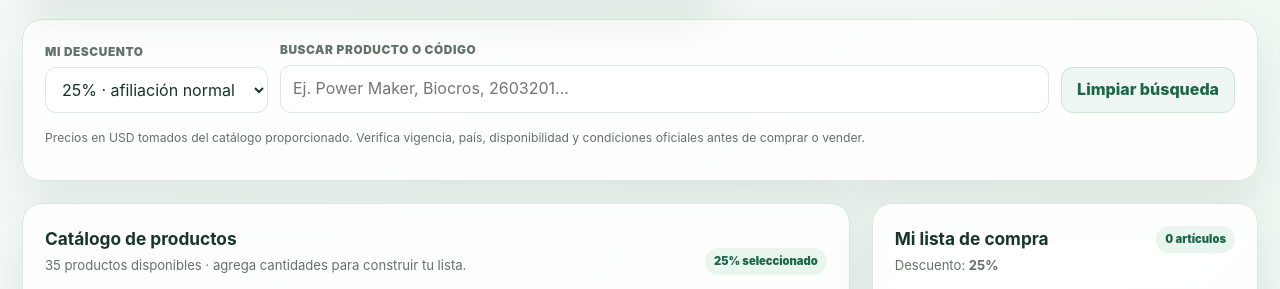
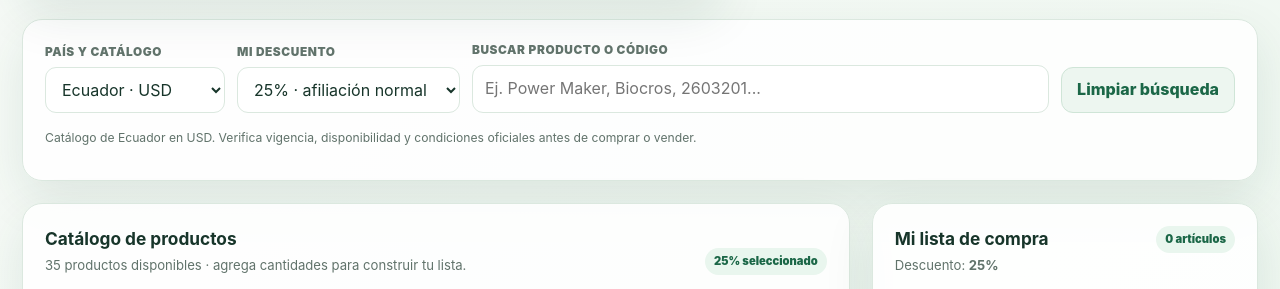
Before and after one commit to hamiltongranillo10/Networker, a plain HTML site: page index.html in a window 1280 px wide. Both pictures are taken after typing "name@example.com" into the empty fields and a click on the button "Entrar a mi calculadora". Shown: the part 444-733 px from the top of the page. Drawn offline with Linux system fonts and the light colour scheme.

Commit message:
Update index.html

```diff
--- a/index.html
+++ b/index.html
@@ -48,7 +48,7 @@
         <div class="hero-stat"><h3>Tu resumen de hoy</h3><div class="stat-grid"><div class="stat"><strong id="heroPoints">0</strong><span>puntos seleccionados</span></div><div class="stat"><strong id="heroItems">0</strong><span>unidades</span></div><div class="stat"><strong id="heroCost">$0.00</strong><span>inversión</span></div><div class="stat"><strong id="heroProfit">$0.00</strong><span>ganancia estimada</span></div></div></div>
       </section>
 
-      <section class="panel" style="margin-bottom:22px"><div class="controls"><div class="field"><label for="discountSelect">Mi descuento</label><select id="discountSelect"><option value="25">25% · afiliación normal</option><option value="30">30% · Kit Emprendedor</option><option value="35">35% · nivel avanzado</option><option value="40">40% · nivel avanzado</option></select></div><div class="field search-field"><label for="searchInput">Buscar producto o código</label><input id="searchInput" type="search" placeholder="Ej. Power Maker, Biocros, 2603201..."></div><button class="btn btn-secondary" id="clearSearch">Limpiar búsqueda</button></div><p class="notice">Precios en USD tomados del catálogo proporcionado. Verifica vigencia, país, disponibilidad y condiciones oficiales antes de comprar o vender.</p></section>
+      <section class="panel" style="margin-bottom:22px"><div class="controls"><div class="field"><label for="countrySelect">País y catálogo</label><select id="countrySelect"><option value="EC">Ecuador · USD</option><option value="AR">Argentina · ARS</option></select></div><div class="field"><label for="discountSelect">Mi descuento</label><select id="discountSelect"><option value="25">25% · afiliación normal</option><option value="30">30% · Kit Emprendedor</option><option value="35">35% · nivel avanzado</option><option value="40">40% · nivel avanzado</option></select></div><div class="field search-field"><label for="searchInput">Buscar producto o código</label><input id="searchInput" type="search" placeholder="Ej. Power Maker, Biocros, 2603201..."></div><button class="btn btn-secondary" id="clearSearch">Limpiar búsqueda</button></div><p class="notice" id="countryNote">Catálogo de Ecuador en dólares estadounidenses (USD). Verifica vigencia, país, disponibilidad y condiciones oficiales antes de comprar o vender.</p></section>
 
       <section class="workspace">
         <div class="panel"><div class="panel-head"><div><h3>Catálogo de productos</h3><p class="panel-sub"><span id="resultCount">0</span> productos disponibles · agrega cantidades para construir tu lista.</p></div><span class="badge" id="discountBadge">25% seleccionado</span></div><div class="product-table-wrap"><table class="product-table"><thead><tr><th>Producto</th><th>Puntos</th><th>Tu costo</th><th>PVP</th><th>Ganancia/u.</th><th>Cantidad</th><th></th></tr></thead><tbody id="productRows"></tbody></table></div><div id="dataWarnings" class="warning hidden"></div></div>
@@ -98,27 +98,66 @@
       ["3875700","UZO SUPREME, CAJA CON 30 SACHETS",166,80.26,74.91,69.56,64.21,122.00]
     ].map(([code,name,points,p25,p30,p35,p40,pvp]) => ({code,name,points,prices:{25:p25,30:p30,35:p35,40:p40},pvp}));
 
+    const ARGENTINA_PRODUCTS = [
+      ["2350430","OMNIPLUS FRUTAS EVOLUCION 30 SACH 600 ML",87,45040.80,42422.15,39803.50,37184.85,52610.00],
+      ["3505605","TEATINO LIMON EVOLUCION CAJA C/SOBRES",63,32601.28,30705.86,28810.44,26915.01,38080.00],
+      ["2075722","BIOCROS SUPREME CAJA C/30 SACHETS",54,33979.65,32004.09,30028.53,28052.96,39690.00],
+      ["4160400","AGUA BLU SUPREME, 600 ML",2,2123.19,1999.75,1876.31,1752.86,2480.00],
+      ["4160400-TM","AGUA BLU SUPREME, 600 ML (TELEMARKETING)",2,3086.19,2962.59,2839.15,2715.70,4220.00],
+      ["4250604","ALOE BETA PIÑA EVOLUCION BOTELLA 200 ML",5,3612.85,3402.80,3192.75,2982.70,4220.00],
+      ["4250204","ALOE BETA PIÑA EVOLUCION BOTELLA 960 ML",26,15513.01,14611.09,13709.17,12807.25,18120.00],
+      ["3924734","AQTUA SUPREME, CAJA CON 30 SOBRES",112,68267.49,64298.45,60329.41,56360.37,79740.00],
+      ["5105932","CAFEZZINO EVOLUCION",52,55134.53,51929.03,48723.54,45518.04,64000.00],
+      ["4404710","DOLCE VITA EVOLUCION CAJA 30 SACH",70,43842.22,41293.25,38744.29,36195.32,51210.00],
+      ["4650609","EGO 10 EVOLUCION BOTELLA 200 ML",5,4104.16,3863.18,3622.20,3381.23,4840.00],
+      ["4850500","EGO FRUTAS DEL BOSQUE EVOLUCION 6 LATAS DE 255ML",27,30230.01,28455.05,26680.09,24905.13,35650.00],
+      ["4903204","EGO LIFE EVOLUCION CAJA",33,37498.32,35318.19,33138.05,30957.92,43800.00],
+      ["1260600","EGO HERBAL EVOLUCION BOTELLA 200 ML",5,3612.85,3402.80,3192.75,2982.70,4220.00],
+      ["1675700","ESTOP PLUS SUPREME CAJA C30 SOBRES 450G",102,86271.83,81256.03,76240.22,71224.42,100770.00],
+      ["1409621","FEM EVOLUCION CAJA",56,53935.95,50800.13,47664.32,44528.51,63000.00],
+      ["1502208","FIBER N PLUS EVOLUCION",70,59783.29,56307.51,52831.74,49355.97,69830.00],
+      ["2505711","FOCUS EVOLUCION CAJA C/30 SOBRES",64,45605.84,42954.34,40302.84,37651.25,53270.00],
+      ["1729752","HOMO PLUS CAJA CON 30 SACHETS 180 G",55,42249.82,39793.43,37337.05,34880.66,49350.00],
+      ["1850610","OMNIKOL EVOLUCION BOTELLA 200ML",5,3612.85,3402.80,3192.75,2982.70,4220.00],
+      ["5025516","OMNILIFE VKIDS, DOYPACK 400 G",71,61760.94,58170.18,54579.43,50988.68,72140.00],
+      ["6571959","OMNIOST CAJA 30 SOBRES 450 GRS",62,57874.12,54509.35,51144.57,47779.80,67600.00],
+      ["5827415","OMNIVIU SUPREME CAJA C/30 SACHETS 150 GR",59,58439.17,55041.54,51643.91,48246.29,68260.00],
+      ["6305929","ONE C MIX EVOLUCION CAJA 150 G",46,36659.32,34527.86,32396.61,30265.25,42820.00],
+      ["2603201","POWER MAKER EVOLUCION",110,58422.04,55025.61,51628.78,48232.15,68240.00],
+      ["7170943","SHAKE SUPREME COOKIES&CREAM C/12 SO",76,67676.77,63742.08,59807.38,55872.69,79050.00],
+      ["3000730","STARBIEN EVOLUCION CAJA C 30 SOBRES",53,38602.73,36358.30,34114.04,31869.70,45090.00],
+      ["3178516","SUPER MIX SUPREME VAINILLA, CAJA 30 SOBRES",76,72933.38,68693.07,64452.76,60212.44,85190.00],
+      ["3304732","TMGN COFFEE CAJA EVOLUCION",39,36197.17,34092.53,31988.05,29883.58,42280.00],
+      ["3505609","TEATINO MARACUYÁ EVOLUCION",93,81717.23,76966.23,72215.23,67464.23,95450.00],
+      ["3875700","UZO SUPREME, CAJA CON 30 SOBRES",166,103762.49,97729.78,91697.08,85664.38,121200.00]
+    ].map(([code,name,points,p25,p30,p35,p40,pvp]) => ({code,name,points,prices:{25:p25,30:p30,35:p35,40:p40},pvp}));
+
+    const CATALOGS = { EC:{name:'Ecuador',currency:'USD',locale:'en-US',products:PRODUCTS}, AR:{name:'Argentina',currency:'ARS',locale:'es-AR',products:ARGENTINA_PRODUCTS} };
+    let country = localStorage.getItem('hamilton_country') || 'EC';
     let email = localStorage.getItem('hamilton_affiliate_email') || '';
-    let discount = Number(localStorage.getItem('hamilton_discount_' + email) || 25);
+    let discount = Number(localStorage.getItem('hamilton_discount_' + country + '_' + email) || 25);
     let cart = {};
     const $ = id => document.getElementById(id);
-    const money = value => '$' + Number(value || 0).toLocaleString('en-US',{minimumFractionDigits:2,maximumFractionDigits:2});
-    const key = () => 'hamilton_cart_' + email;
-    const listKey = () => 'hamilton_lists_' + email;
+    const catalog = () => CATALOGS[country] || CATALOGS.EC;
+    const money = value => new Intl.NumberFormat(catalog().locale,{style:'currency',currency:catalog().currency,minimumFractionDigits:2,maximumFractionDigits:2}).format(Number(value || 0));
+    const key = () => 'hamilton_cart_' + country + '_' + email;
+    const listKey = () => 'hamilton_lists_' + country + '_' + email;
+    const discountKey = () => 'hamilton_discount_' + country + '_' + email;
     function showToast(text){const t=$('toast');t.textContent=text;t.classList.add('show');clearTimeout(window._toast);window._toast=setTimeout(()=>t.classList.remove('show'),2600)}
     function saveCart(){if(email)localStorage.setItem(key(),JSON.stringify(cart))}
-    function loadCart(){try{cart=JSON.parse(localStorage.getItem(key())||'{}')||{}}catch{cart={}}}
-    function getProduct(code){return PRODUCTS.find(p=>p.code===code)}
+    function loadCart(){try{const saved=localStorage.getItem(key()) || (country==='EC' ? localStorage.getItem('hamilton_cart_'+email) : null);cart=JSON.parse(saved||'{}')||{}}catch{cart={}}}
+    function getProduct(code){return catalog().products.find(p=>p.code===code)}
     function productCost(p){return p.prices[discount]}
     function totals(){return Object.entries(cart).reduce((a,[code,qty])=>{const p=getProduct(code);if(!p)return a;const q=Number(qty)||0;a.items+=q;a.points+=p.points*q;a.cost+=productCost(p)*q;a.publicValue+=p.pvp*q;return a},{items:0,points:0,cost:0,publicValue:0})}
-    function renderProducts(){const query=$('searchInput').value.toLowerCase().trim();const visible=PRODUCTS.filter(p=>(p.name+' '+p.code).toLowerCase().includes(query));$('resultCount').textContent=visible.length;$('discountBadge').textContent=discount+'% seleccionado';$('summaryDiscount').textContent=discount+'%';$('productRows').innerHTML=visible.map(p=>{const q=cart[p.code]||0;const gain=p.pvp-productCost(p);const loss=gain<0;return `<tr><td class="product-name">${p.name}<span class="product-code">Código ${p.code}</span></td><td class="points">${p.points}</td><td class="money">${money(productCost(p))}</td><td class="money">${money(p.pvp)}</td><td class="money ${loss?'negative':'positive'}">${money(gain)}${loss?' ⚠':''}</td><td><input class="qty-input" type="number" min="0" step="1" value="${q}" data-qty="${p.code}" aria-label="Cantidad de ${p.name}"></td><td><button class="add-btn" data-add="${p.code}">Agregar</button></td></tr>`}).join('');$('dataWarnings').classList.toggle('hidden',!PRODUCTS.some(p=>p.pvp<productCost(p)));$('dataWarnings').textContent='Hay productos cuyo PVP proporcionado es menor que su precio de afiliado. La app conserva los datos recibidos y muestra la diferencia negativa; conviene confirmar ese PVP antes de usarlo para tomar decisiones.'}
+    function renderProducts(){const query=$('searchInput').value.toLowerCase().trim();const visible=catalog().products.filter(p=>(p.name+' '+p.code).toLowerCase().includes(query));$('resultCount').textContent=visible.length;$('discountBadge').textContent=discount+'% seleccionado';$('summaryDiscount').textContent=discount+'%';$('productRows').innerHTML=visible.map(p=>{const q=cart[p.code]||0;const gain=p.pvp-productCost(p);const loss=gain<0;return `<tr><td class="product-name">${p.name}<span class="product-code">Código ${p.code}</span></td><td class="points">${p.points}</td><td class="money">${money(productCost(p))}</td><td class="money">${money(p.pvp)}</td><td class="money ${loss?'negative':'positive'}">${money(gain)}${loss?' ⚠':''}</td><td><input class="qty-input" type="number" min="0" step="1" value="${q}" data-qty="${p.code}" aria-label="Cantidad de ${p.name}"></td><td><button class="add-btn" data-add="${p.code}">Agregar</button></td></tr>`}).join('');$('dataWarnings').classList.toggle('hidden',!catalog().products.some(p=>p.pvp<productCost(p)));$('dataWarnings').textContent='Hay productos cuyo PVP proporcionado es menor que su precio de afiliado. La app conserva los datos recibidos y muestra la diferencia negativa; conviene confirmar ese PVP antes de usarlo para tomar decisiones.'}
     function renderCart(){const t=totals();$('heroPoints').textContent=t.points.toLocaleString('es-ES');$('heroItems').textContent=t.items.toLocaleString('es-ES');$('heroCost').textContent=money(t.cost);$('heroProfit').textContent=money(t.publicValue-t.cost);$('cartBadge').textContent=t.items+' artículo'+(t.items===1?'':'s');$('summaryEmpty').classList.toggle('hidden',t.items>0);$('summaryContent').classList.toggle('hidden',t.items===0);$('totalPoints').textContent=t.points.toLocaleString('es-ES');$('totalCost').textContent=money(t.cost);$('totalPublic').textContent=money(t.publicValue);$('totalProfit').textContent=money(t.publicValue-t.cost);$('profitMetric').classList.toggle('loss',t.publicValue-t.cost<0);$('cartList').innerHTML=Object.entries(cart).filter(([,q])=>q>0).map(([code,q])=>{const p=getProduct(code);return `<div class="cart-row"><div><strong>${p.name}</strong><small>${q} × ${money(productCost(p))} · ${p.points*q} puntos</small></div><div class="cart-actions"><div class="qty-stepper"><button data-minus="${code}" aria-label="Restar">−</button><b>${q}</b><button data-plus="${code}" aria-label="Sumar">+</button></div><button class="btn btn-danger btn-small" data-remove="${code}" aria-label="Eliminar">×</button></div></div>`}).join('');saveCart()}
     function renderSaved(){let lists=[];try{lists=JSON.parse(localStorage.getItem(listKey())||'[]')||[]}catch{};$('savedLists').innerHTML=lists.length?lists.map((l,i)=>`<div class="saved-item"><span><strong>${l.name}</strong><br><small>${l.discount}% · ${l.points} pts · ${money(l.cost)}</small></span><span><button data-load="${i}">Cargar</button><button data-delete="${i}">×</button></span></div>`).join(''):'<span class="notice">No hay listas guardadas.</span>'}
-    function renderAll(){renderProducts();renderCart();renderSaved()}
+    function renderAll(){const c=catalog();$('countrySelect').value=country;$('countryNote').textContent='Catálogo de '+c.name+' en '+c.currency+'. Verifica vigencia, disponibilidad y condiciones oficiales antes de comprar o vender.';renderProducts();renderCart();renderSaved()}
     function saveList(){const t=totals();if(!t.items)return showToast('Agrega al menos un producto antes de guardar.');const name=prompt('Nombre para esta lista:', 'Mi pedido '+new Date().toLocaleDateString('es-ES'));if(!name)return;let lists=[];try{lists=JSON.parse(localStorage.getItem(listKey())||'[]')||[]}catch{};lists.unshift({name:name.trim(),discount,cart:{...cart},points:t.points,cost:t.cost,createdAt:Date.now()});localStorage.setItem(listKey(),JSON.stringify(lists.slice(0,20)));renderSaved();showToast('Lista guardada en este navegador.')}
-    $('loginForm').addEventListener('submit',e=>{e.preventDefault();email=$('loginEmail').value.trim().toLowerCase();if(!email)return;localStorage.setItem('hamilton_affiliate_email',email);discount=Number(localStorage.getItem('hamilton_discount_'+email)||25);loadCart();$('loginView').classList.add('hidden');$('appView').classList.remove('hidden');$('userEmail').textContent=email;$('discountSelect').value=discount;renderAll()});
+    $('loginForm').addEventListener('submit',e=>{e.preventDefault();email=$('loginEmail').value.trim().toLowerCase();if(!email)return;localStorage.setItem('hamilton_affiliate_email',email);discount=Number(localStorage.getItem(discountKey())||25);loadCart();$('loginView').classList.add('hidden');$('appView').classList.remove('hidden');$('userEmail').textContent=email;$('discountSelect').value=discount;renderAll()});
     $('logoutBtn').addEventListener('click',()=>{$('appView').classList.add('hidden');$('loginView').classList.remove('hidden');$('loginEmail').value=email});
-    $('discountSelect').addEventListener('change',e=>{discount=Number(e.target.value);localStorage.setItem('hamilton_discount_'+email,discount);renderAll();showToast('Descuento actualizado al '+discount+'%.')});
+    $('countrySelect').addEventListener('change',e=>{saveCart();country=e.target.value;localStorage.setItem('hamilton_country',country);discount=Number(localStorage.getItem(discountKey())||25);cart={};loadCart();$('discountSelect').value=discount;$('searchInput').value='';renderAll();showToast('Catálogo cambiado a '+catalog().name+'.')});
+    $('discountSelect').addEventListener('change',e=>{discount=Number(e.target.value);localStorage.setItem(discountKey(),discount);renderAll();showToast('Descuento actualizado al '+discount+'%.')});
     $('searchInput').addEventListener('input',renderProducts);$('clearSearch').addEventListener('click',()=>{$('searchInput').value='';renderProducts()});$('saveListBtn').addEventListener('click',saveList);$('clearCartBtn').addEventListener('click',()=>{cart={};renderAll();showToast('Lista vaciada.')});
     document.addEventListener('input',e=>{if(e.target.matches('[data-qty]')){const q=Math.max(0,parseInt(e.target.value||0,10));if(q)cart[e.target.dataset.qty]=q;else delete cart[e.target.dataset.qty];renderCart()}});
     document.addEventListener('click',e=>{const add=e.target.closest('[data-add]');if(add){const code=add.dataset.add;cart[code]=(cart[code]||0)+1;renderAll();showToast('Producto agregado.');return}const plus=e.target.closest('[data-plus]');if(plus){cart[plus.dataset.plus]=(cart[plus.dataset.plus]||0)+1;renderAll();return}const minus=e.target.closest('[data-minus]');if(minus){cart[minus.dataset.minus]=Math.max(0,(cart[minus.dataset.minus]||0)-1);if(!cart[minus.dataset.minus])delete cart[minus.dataset.minus];renderAll();return}const rem=e.target.closest('[data-remove]');if(rem){delete cart[rem.dataset.remove];renderAll();return}const load=e.target.closest('[data-load]');if(load){let lists=[];try{lists=JSON.parse(localStorage.getItem(listKey())||'[]')||[]}catch{};const l=lists[Number(load.dataset.load)];if(l){discount=l.discount;cart={...l.cart};$('discountSelect').value=discount;renderAll();showToast('Lista cargada.')}return}const del=e.target.closest('[data-delete]');if(del){let lists=[];try{lists=JSON.parse(localStorage.getItem(listKey())||'[]')||[]}catch{};lists.splice(Number(del.dataset.delete),1);localStorage.setItem(listKey(),JSON.stringify(lists));renderSaved();showToast('Lista eliminada.')}});
```
